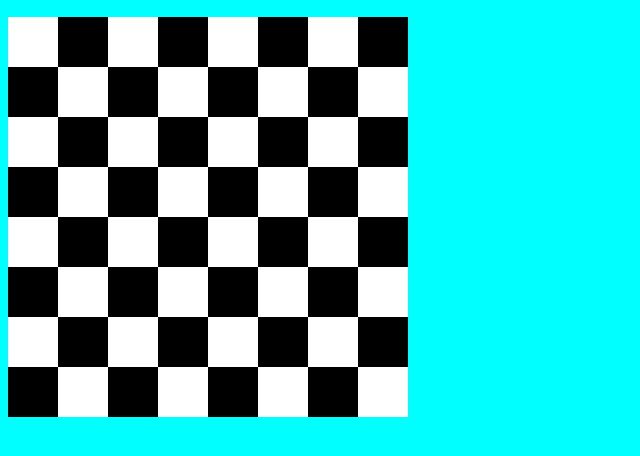
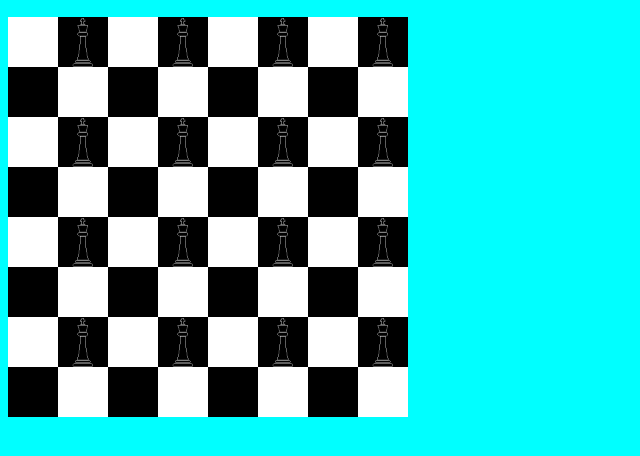
Before and after one commit to maxDevelopement/ChessJS, a plain HTML site: page public/index.html in a window 1280 px wide. Shown: the part 50-506 px from the top of the page, without its empty margins (0-640 px from the left). Drawn offline with Linux system fonts and the light colour scheme.

Commit message:
class case avancée

```diff
--- a/public/index.html
+++ b/public/index.html
@@ -4,6 +4,7 @@
   <meta charset="utf-8">
   <title>ChessJS</title>
   <link rel="stylesheet" href="scripts/style.css">
+  <link rel="icon" type="image/x-icon" href="img/divers/favicon.ico">
 </head>
 <body>
     <h2>ChessJS</h2>
--- a/public/scripts/script.js
+++ b/public/scripts/script.js
@@ -1,39 +1,110 @@
+
+
+class Case{
+    constructor(xPosition, yPosition, grade = "none", caseColor = "none", playerColor = "none", htmlElement = "none"){
+        this.xPosition = xPosition;
+        this.yPosition = yPosition;
+        this._grade = grade;
+        this.caseColor = caseColor;
+        this.playerColor = playerColor;
+        this.htmlElement = htmlElement;
+    }
+    get grade(){
+        return this._grade;
+    }
+    // changement automatique de l'image lors de déplacement de pièces
+    set grade(newGrade){
+        this._grade = newGrade;
+        this.updateImg();
+    }
+
+    updateImg(){
+        console.log("update img !");
+        let blackPath = './img/Black_Chessman';
+        let whitePath = './img/White_Chessman';
+            let div = this.htmlElement;
+            switch(this._grade){
+                case "king": {
+                    console.log("grade : ", this._grade);
+                    div.style.backgroundImage = `url(${blackPath}/Black_King.png)`;
+            }
+        }
+    }
+
+    createCase(line, color){
+        const oneCase = document.createElement("div");
+        line.appendChild(oneCase);
+        oneCase.className = color;
+        this.caseColor = color;
+        this.htmlElement = oneCase;
+        this.htmlElement.addEventListener('click', this.handleClick);
+    }
+
+    handleClick= () => {
+        console.log("objet : ", this.htmlElement);
+        let div = this.htmlElement;
+        if(activClick === false){
+            div.style.backgroundColor = "red";
+            activClick = true;
+        }else if(activClick === true){ // rajouter conditions pour checker si case clickée est dans les case des mouvements possible
+            this.CleanMovements();
+            activClick = false;
+        }
+    };
+    ShowMovement(){
+        console.log("movements possibles !")
+    }
+    // remets toutes les cases du tableau de jeu dans leurs couleurs d'origine
+    CleanMovements(){
+        console.log("chessBoard : ", chessBoardArray);
+        chessBoardArray.forEach(line => {
+            for(let caseNbr = 0; caseNbr <= 7; caseNbr++){
+                console.log("case à cleaner : ",line[caseNbr]);
+                let div = line[caseNbr]; // elements html à modifier
+                div.htmlElement.style.backgroundColor = div.caseColor;
+            }
+        });
+    }
+}
+
+let chessBoardArray = [[], [], [], [], [], [], [], [], ];
+let activClick = false;
 let chessBoard = document.getElementById("chessBoard");
 
 // au chargement de la page
 addEventListener("load", (event) => {
-    console.log("load !");
     createPlayBoard();
 });
 
+// creation du tableau de jeu vide
 function createPlayBoard(){
     for(let x = 0; x <= 7; x++){
         console.log("x")
-        let column = document.createElement("div");
-        chessBoard.appendChild(column);
+        let lineArray = `line${x}`;
+        let line = document.createElement("div");
+        chessBoard.appendChild(line);
         for(let y = 0; y <= 7; y++){
             console.log("y")
-            column.className = "column";
-            if(x % 2 == 0){
+            line.className = "line";
+            let newCase = new Case(x, y);
+            if(x % 2 === 0){
                 if(y % 2 !== 0){
-                    createCase(column, "black");
+                    newCase.createCase(line, "black");
+                    newCase.grade = "king";
                 }else{
-                    createCase(column, "white");
+                    newCase.createCase(line, "white");
                 }
+                console.log(lineArray)
+                chessBoardArray[x].push(newCase);
             }else{
                 if(y % 2 === 0){
-                    createCase(column, "black");
+                    newCase.createCase(line, "black");
                 }else{
-                    createCase(column, "white");
+                    newCase.createCase(line, "white");
                 }
+                chessBoardArray[x].push(newCase);
             }
 
         }
     }
 }
-
-function createCase(column, color){
-    const oneCase = document.createElement("div");
-    column.appendChild(oneCase);
-    oneCase.className = color;
-}
--- a/public/scripts/style.css
+++ b/public/scripts/style.css
@@ -4,15 +4,24 @@ body{
 
 #chessBoard{
     display: flex;
+    flex-direction: column;
 }
-
+.line{
+    display: flex;
+}
 .white{
     height: 50px;
     width: 50px;
     background-color: white;
+    background-size: cover;
+    background-position: center;
+    background-repeat: no-repeat;
 }
 .black{
     height: 50px;
     width: 50px;
     background-color: black;
+    background-size: cover;
+    background-position: center;
+    background-repeat: no-repeat;
 }
```
Also changed, not shown: public/img/divers/favicon.ico (added), public/img/divers/favicon2.ico (added), public/scripts/classes/case.js (added), public/scripts/classes/grade.js (added), 7 other files.
